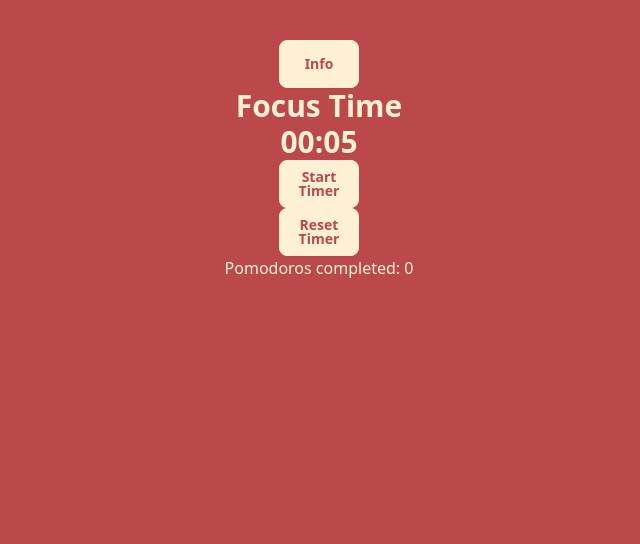
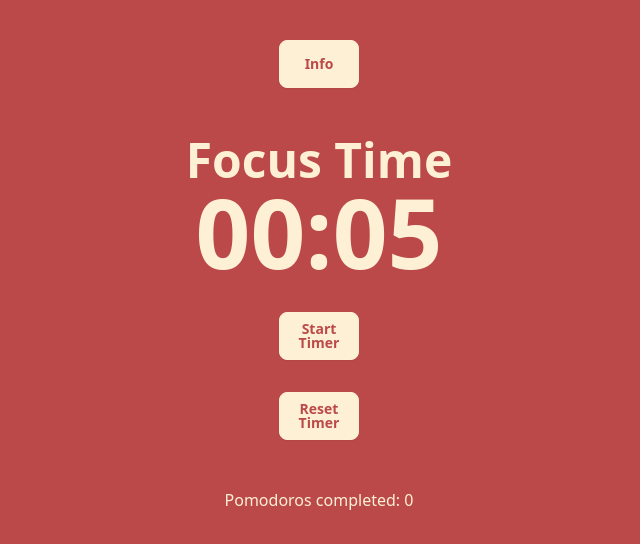
Before and after one commit to GreRut/pomodoro-automatico, a React (Vite) app in the folder pomodoro/: page / in a window 1280 px wide. Shown: the top 544 px of the page, without its empty margins (321-961 px from the left). Built offline with nearby package versions, Linux system fonts and the light colour scheme.

Commit message:
feat: additional index styling

```diff
--- a/pomodoro/src/App.tsx
+++ b/pomodoro/src/App.tsx
@@ -16,7 +16,7 @@
 
   return (
     <>
-      <div className="flex flex-col items-center">
+      <div className="flex flex-col items-center space-y-12">
         <Link to="/about"
               className="btn
                         hover:bg-terc
--- a/pomodoro/src/components/PomodoroHandler.tsx
+++ b/pomodoro/src/components/PomodoroHandler.tsx
@@ -40,7 +40,7 @@
     }, []);
 
     return (
-        <div>
+        <div className='flex flex-col items-center space-y-12'>
             <Timer
                 onPomodoroComplete={handlePomodoroComplete}
                 onSessionChange={onSessionChange}
--- a/pomodoro/src/components/Timer.tsx
+++ b/pomodoro/src/components/Timer.tsx
@@ -52,14 +52,17 @@
   const timerDate = new Date(timerCount);
 
   return (
-    <div className="flex flex-col items-center">
-      <h1 className="text-3xl font-bold">
+    <div className="flex flex-col items-center space-y-8">
+      <div>
+        <h1 className="text-5xl font-bold">
           {isBreak ? 'Break Time' : 'Focus Time'}
         </h1>
-      <h1 className="text-3xl font-bold">
+        <h1 className="text-8xl font-bold">
           {timerDate.getMinutes().toString().padStart(2, '0')}:
           {timerDate.getSeconds().toString().padStart(2, '0')}
         </h1>
+      </div>
+      <div>
         <button onClick={toggleTimer}
                 className="btn
                           hover:bg-terc
@@ -69,6 +72,8 @@
                           text-prim">
           {timerInterval === null ? 'Start Timer' : 'Stop Timer'}
         </button >
+      </div>
+      <div>
         <button onClick={() => resetTimer(FOCUS_TIME_MS)}
                 className="btn
                           hover:bg-terc
@@ -79,6 +84,7 @@
           Reset Timer
         </button>
       </div>
+    </div>
   );
 };
 
--- a/pomodoro/src/routes/about.lazy.tsx
+++ b/pomodoro/src/routes/about.lazy.tsx
@@ -42,6 +42,11 @@
                     text-prim">
         Timer
       </Link>
+      <div>
+        <div>
+
+        </div>
+      </div>
       <p>Pomodoros completed: {pomodoroCount}</p>
       <p>{getBadgeMessage()}</p>
     </div>
```
Lines whose indentation alone changed are shown as unchanged.
